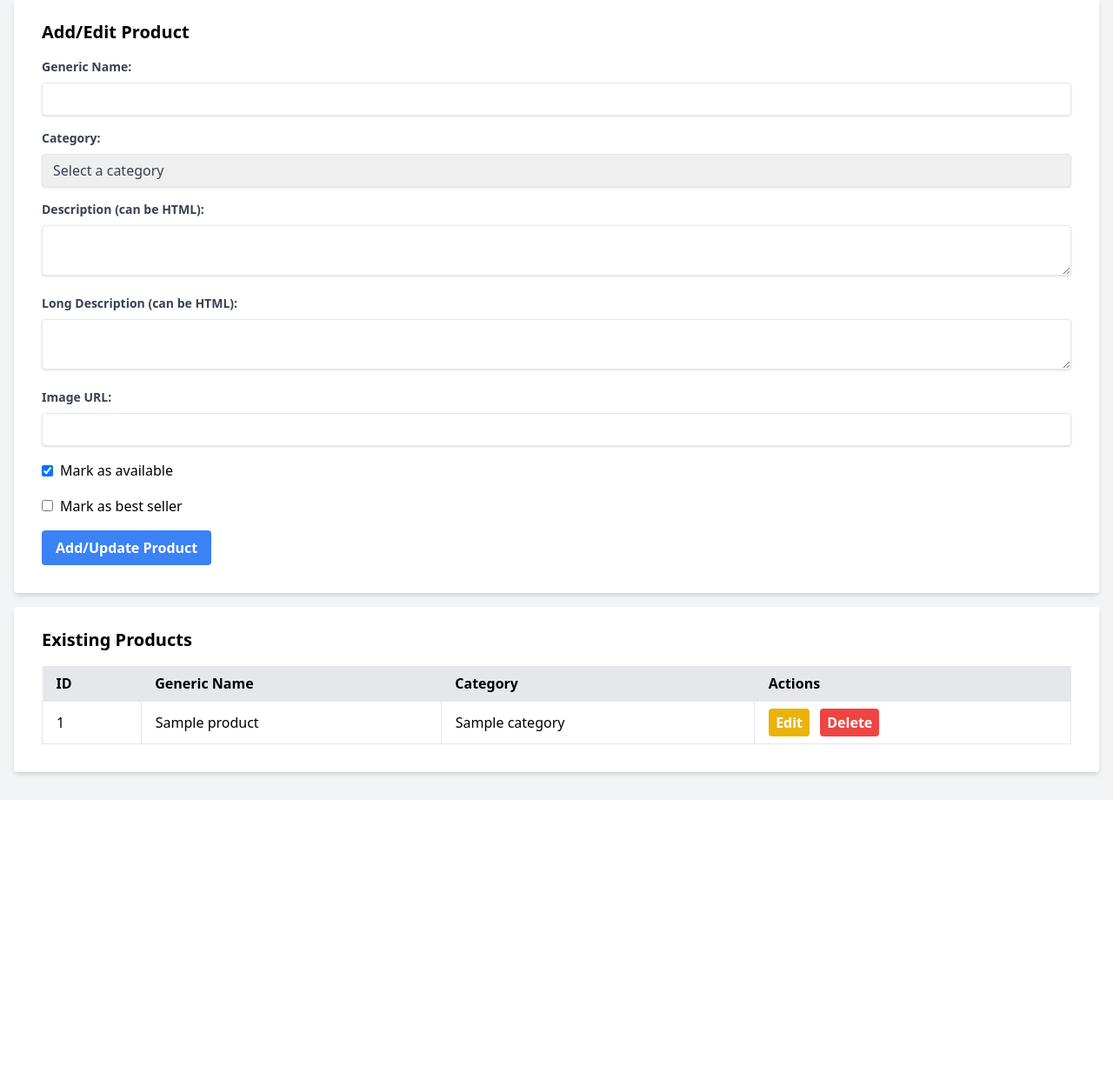
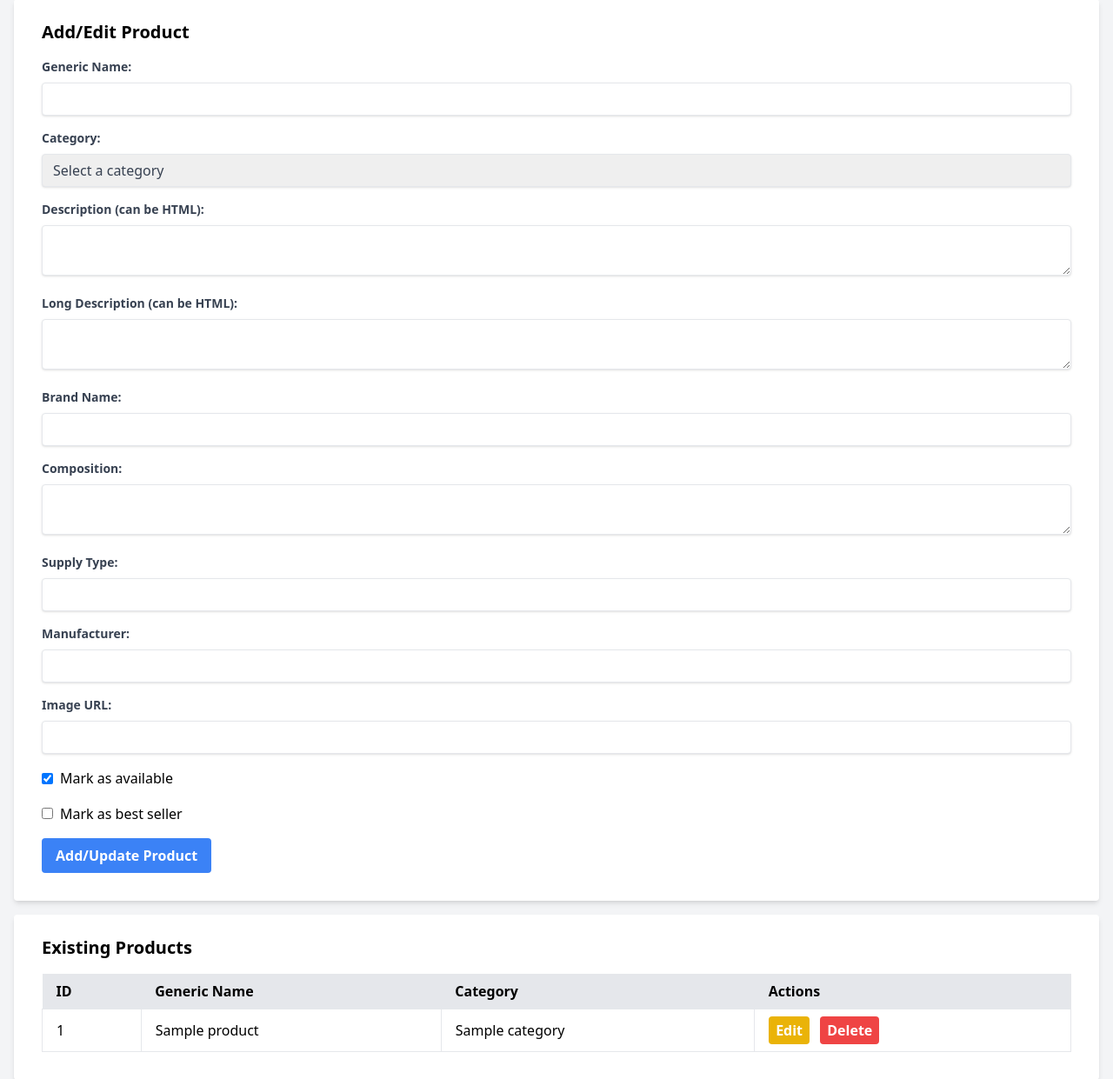
Before and after one commit to rogersx27/shop-with-admin, a FastAPI app: page /admin2/products/ in a window 1280 px wide. Shown: the part 125-1366 px from the top of the page at 87% size. Before the commit the page ends 1022 px from the top, so only its background shows below. Run offline with FastAPI, Linux system fonts and the light colour scheme; tables that the repository leaves empty hold one stand-in row (values such as "Sample post"); some libraries are stand-ins or nearby versions.

Commit message:
modifica campos

```diff
--- a/app/schemas/Product.py
+++ b/app/schemas/Product.py
@@ -21,6 +21,11 @@ class ProductBaseForAdmin(BaseModel):
     availability: bool = True
     is_best_seller: bool = False
     large_description: Optional[str] = None
+    brand_name: str
+    manufacturer: str
+    composition: Optional[str] = None
+    supply_type: str
+
 
 class ProductCreate(ProductBaseForAdmin):
     pass
--- a/app/schemas/ProductDetail.py
+++ b/app/schemas/ProductDetail.py
@@ -18,11 +18,7 @@ class ProductDetailBase(BaseModel):
 
 class ProductDetailBaseForAdmin(BaseModel):
     product_id: UUID
-    brand_name: Optional[str]
     strength: Optional[str]
-    composition: Optional[str]
-    supply_type: Optional[str]
-    manufacturer: Optional[str]
     price: Optional[float]
     stock: Optional[int]
     packaging: Optional[str]
--- a/app/templates/product_crud.html
+++ b/app/templates/product_crud.html
@@ -37,6 +37,30 @@
                     Long Description (can be HTML):
                 </label>
                 <textarea class="shadow appearance-none border rounded w-full py-2 px-3 text-gray-700 leading-tight focus:outline-none focus:shadow-outline" id="large_description" name="large_description"></textarea>
+            </div>
+            <div class="mb-4">
+                <label class="block text-gray-700 text-sm font-bold mb-2" for="brand_name">
+                    Brand Name:
+                </label>
+                <input class="shadow appearance-none border rounded w-full py-2 px-3 text-gray-700 leading-tight focus:outline-none focus:shadow-outline" id="brand_name" name="brand_name" type="text" required>
+            </div>
+            <div class="mb-4">
+                <label class="block text-gray-700 text-sm font-bold mb-2" for="composition">
+                    Composition:
+                </label>
+                <textarea class="shadow appearance-none border rounded w-full py-2 px-3 text-gray-700 leading-tight focus:outline-none focus:shadow-outline" id="composition" name="composition"></textarea>
+            </div>
+            <div class="mb-4">
+                <label class="block text-gray-700 text-sm font-bold mb-2" for="supply_type">
+                    Supply Type:
+                </label>
+                <input class="shadow appearance-none border rounded w-full py-2 px-3 text-gray-700 leading-tight focus:outline-none focus:shadow-outline" id="supply_type" name="supply_type" type="text" required>
+            </div>
+            <div class="mb-4">
+                <label class="block text-gray-700 text-sm font-bold mb-2" for="manufacturer">
+                    Manufacturer:
+                </label>
+                <input class="shadow appearance-none border rounded w-full py-2 px-3 text-gray-700 leading-tight focus:outline-none focus:shadow-outline" id="manufacturer" name="manufacturer" type="text" required>
             </div>
             <div class="mb-4">
                 <label class="block text-gray-700 text-sm font-bold mb-2" for="image_url">
--- a/docker/mysql/initdb.d/schemas.sql
+++ b/docker/mysql/initdb.d/schemas.sql
@@ -17,6 +17,11 @@ CREATE TABLE
     products (
         id CHAR(36) PRIMARY KEY NOT NULL DEFAULT 'UUID()',
         generic_name VARCHAR(255) NOT NULL UNIQUE,
+        brand_name VARCHAR(255) NOT NULL,
+        manufacturer VARCHAR(255) NOT NULL,
+        composition TEXT,
+        other_brand_names TEXT,
+        supply_type VARCHAR(50) NOT NULL,
         category_id CHAR(36) NOT NULL,
         description TEXT,
         image_url VARCHAR(255),
@@ -32,14 +37,9 @@ CREATE TABLE
     product_details (
         id CHAR(36) PRIMARY KEY NOT NULL DEFAULT 'UUID()',
         product_id CHAR(36) NOT NULL,
-        brand_name VARCHAR(255) NOT NULL,
         strength VARCHAR(50) NOT NULL,
-        composition TEXT,
-        supply_type VARCHAR(50) NOT NULL,
-        manufacturer VARCHAR(255) NOT NULL,
-        other_brand_names TEXT,
         price DECIMAL(10, 2) NOT NULL,
-        stock INT NOT NULL,
+        stock INT DEFAULT NULL,
         packaging TEXT DEFAULT NULL,
         quantity_per_pack TEXT DEFAULT NULL,
         other_presentations JSON DEFAULT NULL,
```
Also changed, not shown: app/models/Product.py (+12 -4 lines), app/models/ProductDetail.py (+2 -6 lines), app/routes/admin/adminRouter2.py (+10 -10 lines), app/templates/product_detail_crud.html (+1 -24 lines).
